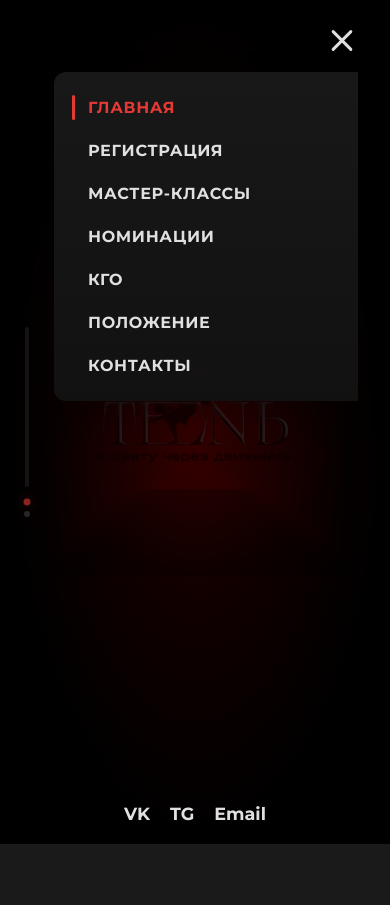
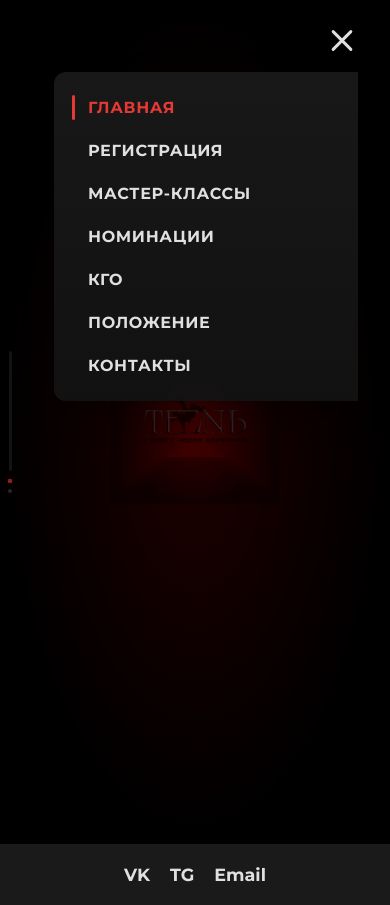
Before and after one commit to expens1veee/dance-champ, a Vue app in the folder frontend/: page / in a window 390 px wide. Before the commit the page ends 844 px from the top, so only its background shows below. Built offline with nearby package versions, Linux system fonts and the light colour scheme.

Commit message:
for mobile

```diff
--- a/frontend/src/App.vue
+++ b/frontend/src/App.vue
@@ -1,17 +1,33 @@
 <script setup>
 import { RouterLink, RouterView, useRoute } from 'vue-router'
-import { ref, onMounted, computed } from 'vue'
+import { ref, onMounted, computed, onBeforeUnmount } from 'vue'
 
 const isMenuOpen = ref(false)
+
+const route = useRoute()
+const windowWidth = ref(window.innerWidth)
+
+const isStaticFooter = computed(() => {
+  // На мобильных устройствах статический футер везде
+  const isMobile = windowWidth.value <= 768
+  return isMobile || route.path === '/master-classes' || route.path === '/kgo'
+})
 
 onMounted(() => {
   setTimeout(() => {
     isMenuOpen.value = true
   }, 250)
+
+  const handleResize = () => {
+    windowWidth.value = window.innerWidth
+  }
+
+  window.addEventListener('resize', handleResize)
 })
 
-const route = useRoute()
-const isStaticFooter = computed(() => route.path === '/master-classes' || route.path === '/kgo')
+onBeforeUnmount(() => {
+  window.removeEventListener('resize', handleResize)
+})
 </script>
 
 <template>
@@ -224,5 +240,25 @@ const isStaticFooter = computed(() => route.path === '/master-classes' || route.
   width: 100%;
 }
 
+/* Мобайл версия: статический футер внизу */
+@media (max-width: 768px) {
+  .layout--static .main-footer {
+    position: static;
+    bottom: auto;
+    left: auto;
+    transform: none;
+    position: relative;
+    margin-top: auto;
+    padding: 20px 16px;
+    justify-content: center;
+  }
+
+  .layout {
+    min-height: 100vh !important;
+    display: flex !important;
+    flex-direction: column !important;
+  }
+}
+
 /* spacer больше не нужен */
 </style>
--- a/frontend/src/views/HomeView.vue
+++ b/frontend/src/views/HomeView.vue
@@ -209,4 +209,92 @@ onBeforeUnmount(() => {
   box-shadow: 0 0 8px rgba(229,57,53,0.45);
   transform: scale(1.15);
 }
+
+/* Мобильная адаптация */
+@media (max-width: 768px) {
+  .logo {
+    max-width: 60%;
+    max-height: 50vh;
+    opacity: 0.3;
+  }
+
+  .side-rail {
+    left: 12px;
+    gap: 8px;
+  }
+
+  .progress-indicator__track {
+    width: 3px;
+    height: 120px;
+  }
+
+  .page-dots span {
+    width: 4px;
+    height: 4px;
+  }
+
+  .about-screen {
+    padding: 20px 16px;
+  }
+
+  .content-wrapper {
+    max-width: 100%;
+    padding: 0 8px;
+  }
+
+  .title {
+    font-size: 2rem;
+    margin-bottom: 16px;
+    line-height: 1.2;
+  }
+
+  .slogan {
+    font-size: 1.1rem;
+    margin-bottom: 24px;
+    line-height: 1.3;
+  }
+
+  .facts-grid {
+    grid-template-columns: 1fr;
+    gap: 16px;
+  }
+
+  .info-card {
+    padding: 16px;
+    font-size: 0.95rem;
+    line-height: 1.6;
+  }
+
+  .info-card strong {
+    font-size: 1rem;
+  }
+}
+
+@media (max-width: 480px) {
+  .logo {
+    max-width: 50%;
+    max-height: 40vh;
+  }
+
+  .title {
+    font-size: 1.6rem;
+  }
+
+  .slogan {
+    font-size: 1rem;
+  }
+
+  .info-card {
+    padding: 12px;
+    font-size: 0.9rem;
+  }
+
+  .side-rail {
+    left: 8px;
+  }
+
+  .about-screen {
+    padding: 16px 12px;
+  }
+}
 </style>
```
